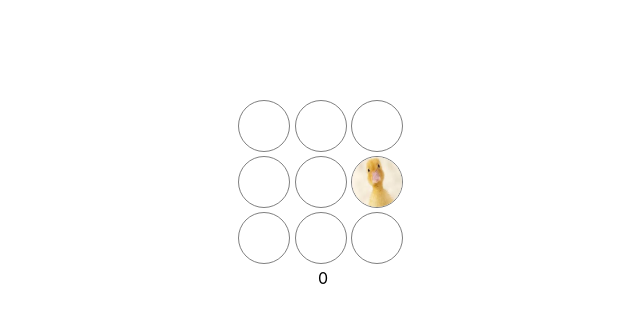
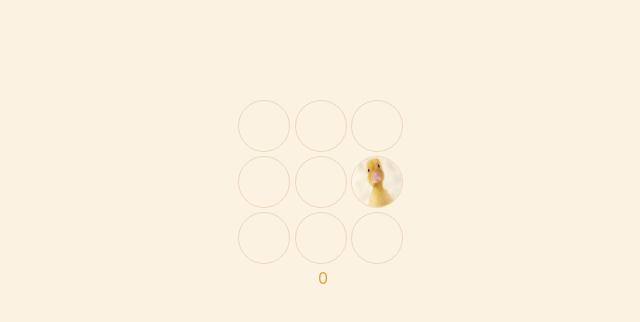
Before and after one commit to vovkahimik/dog, a React (Create React App) app: page / in a window 1280 px wide. Shown: the top 322 px of the page, without its empty margins (317-957 px from the left). Built offline with nearby package versions, Linux system fonts and the light colour scheme.

Commit message:
refactor for portfolio

```diff
--- a/package.json
+++ b/package.json
@@ -1,7 +1,6 @@
 {
   "name": "dog",
-  "homepage": "https://vovkahimik.github.io/dog/",
-
+  "homepage": "https://vovkahimik.github.io/duck/",
   "version": "0.1.0",
   "private": true,
   "dependencies": {
--- a/src/App.css
+++ b/src/App.css
@@ -2,6 +2,8 @@
     display: flex;
     flex-direction: column;
     align-items: center;
+    height: 100vh;
+    background: #fbf2e1;
 }
 
 .field {
@@ -12,7 +14,7 @@
 }
 
 .item {
-    border: 1px solid grey;
+    border: 1px solid #f0d8c0;;
     border-radius: 50%;
     width: 50px;
     height: 50px;
@@ -31,3 +33,7 @@
     height: 50px;
     visibility: visible;
 }
+
+.counter{
+    color: #d8a239;
+}
--- a/src/App.js
+++ b/src/App.js
@@ -4,6 +4,27 @@ import Counter from "./Counter";
 import Field from "./Field";
 
 class App extends React.Component {
+    componentDidMount() {
+        setInterval(() => {
+                let caseId = Math.floor(Math.random() * 9)
+                this.setState({
+                    items: this.state.items.map(item => {
+                        if (item.id === caseId) {
+                            return {
+                                ...item,
+                                visibility: true
+                            }
+                        } else {
+                            return {
+                                ...item,
+                                visibility: false
+                            }
+                        }
+                    })
+                })
+            }, 500
+        )
+    }
 
     state = {
         items: [
@@ -26,26 +47,6 @@ class App extends React.Component {
         })
     }
 
-    rerender = setInterval(() => {
-            let caseId = Math.floor(Math.random() * 9)
-            this.setState({
-                items: this.state.items.map(item => {
-                    if (item.id === caseId) {
-                        return {
-                            ...item,
-                            visibility: true
-                        }
-                    } else {
-                        return {
-                            ...item,
-                            visibility: false
-                        }
-                    }
-                })
-            })
-        }, 700
-    )
-
     render = () => {
 
         return (
@@ -60,7 +61,6 @@ class App extends React.Component {
             </div>
         )
     }
-
 }
 
 export default App
```
